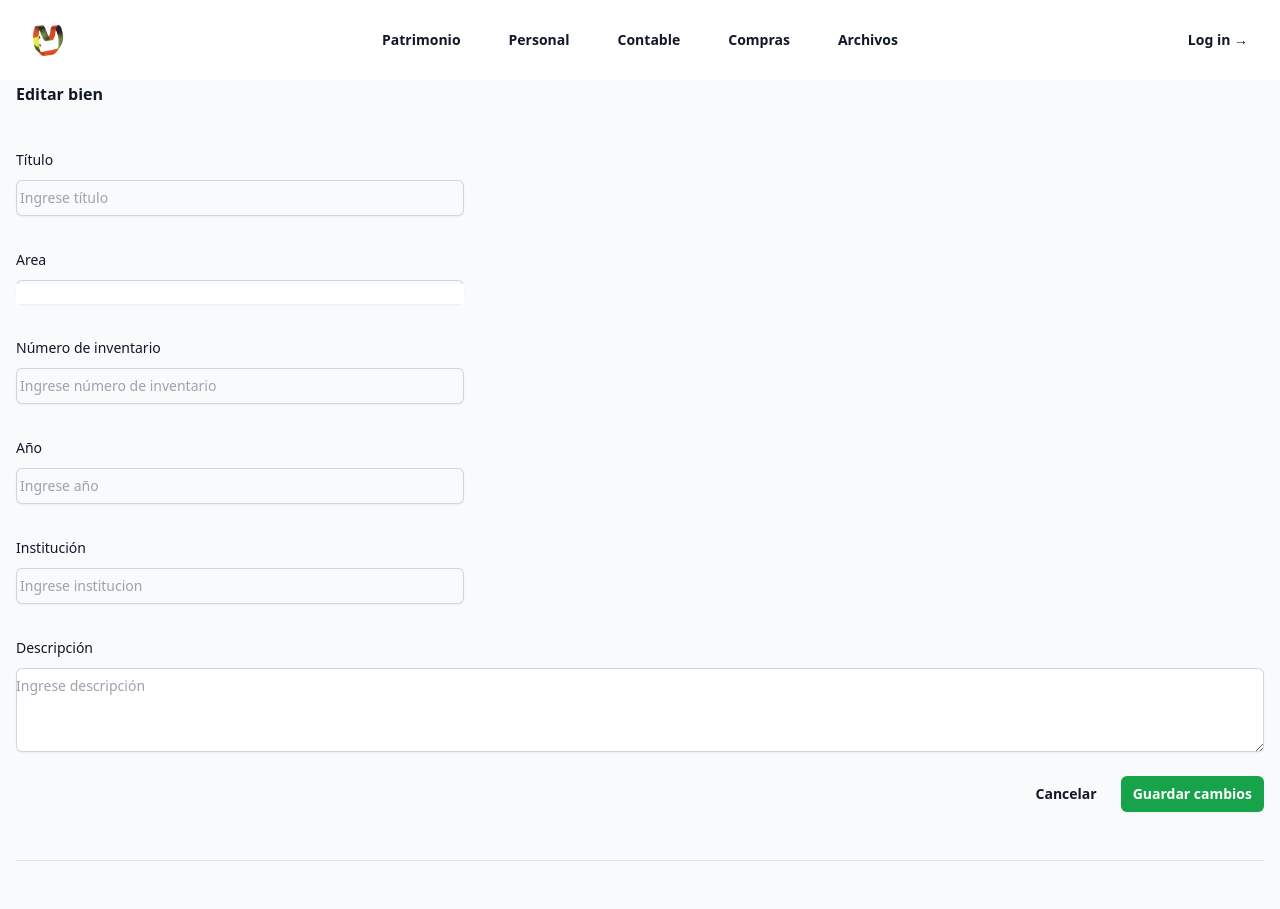
After one commit to MilenaConfeggi/CIDEPINT-UNLP, a Flask app: template administracion/src/web/templates/patrimonio/formulario_editar.html in a window 1280 px wide. The commit adds this page. Run offline with Flask 3, Linux system fonts and the light colour scheme; the template is opened without the code that fills it, so the values that code supplies are empty, except form fields; tables that the repository leaves empty hold one stand-in row (values such as "Sample post"); form fields are guessed from the names that the template uses; parts of the project's set-up code (start-up, migrations or seed data) failed here and were passed over; some libraries are stand-ins or nearby versions.

Commit message:
Editar bien

````diff
--- a/administracion/src/web/forms/bien_nuevo.py
+++ b/administracion/src/web/forms/bien_nuevo.py
@@ -18,7 +18,7 @@ class FormularioNuevoBien(FlaskForm):
                                                   render_kw={"aria-label": "Numero de inventario"}
                                                   )
     anio = IntegerField('Año', validators=[DataRequired(message="es requerido"),
-                                           NumberRange(min=1900, max=2500, message="debe estar entre 1900 y 2500")],
+                                           NumberRange(min=1, max=2500, message="debe estar entre 1 y 2500")],
                                          render_kw={"aria-label": "Año"})
     institucion = StringField('Institución', validators=[DataRequired(message="es requerido"),
                                              Length(max=50,message="no puede exceder los 50 caracteres")],
--- a/administracion/src/web/templates/archivos_admin/editar_carpeta.html
+++ b/administracion/src/web/templates/archivos_admin/editar_carpeta.html
@@ -1,5 +1,5 @@
 {% extends 'layout.html' %}
-{% block title %}Nuevo Bien{% endblock %}
+{% block title %}Editar carpeta{% endblock %}
 {% block content %}
     <form class="px-4" method="POST" action="{{ url_for('archivos.actualizar_carpeta', id_carpeta=id_carpeta) }}">
         {{ form.hidden_tag() }}
--- a/administracion/src/web/templates/archivos_admin/nueva_carpeta.html
+++ b/administracion/src/web/templates/archivos_admin/nueva_carpeta.html
@@ -1,5 +1,5 @@
 {% extends 'layout.html' %}
-{% block title %}Nuevo Bien{% endblock %}
+{% block title %}Nueva Carpeta{% endblock %}
 {% block content %}
     <form class="px-4" method="POST" action="{{ url_for('archivos.agregar_carpeta') }}">
         {{ form.hidden_tag() }}
--- /dev/null
+++ b/administracion/src/web/templates/patrimonio/formulario_editar.html
@@ -0,0 +1,85 @@
+<!--
+  This example requires some changes to your config:
+
+  ```
+  // tailwind.config.js
+  module.exports = {
+    // ...
+    plugins: [
+      // ...
+      require('@tailwindcss/forms'),
+    ],
+  }
+  ```
+-->
+
+{% extends 'layout.html' %}
+{% block title %}Editar Bien{% endblock %}
+{% block content %}
+    <form class="px-4" method="POST" action="{{ url_for('patrimonio.actualizar_bien', id_bien=id_bien) }}">
+        {{ form.hidden_tag() }}
+
+        <div class="space-y-12">
+        <div class="border-b border-gray-900/10 pb-12">
+            <h2 class="text-base/7 font-semibold text-gray-900">Editar bien</h2>
+
+            <div class="mt-10 grid grid-cols-1 gap-x-6 gap-y-8 sm:grid-cols-6">
+                <div class="sm:col-span-4">
+                    <label for="titulo" class="block text-sm/6 font-medium text-gray-900">Título</label>
+                    <div class="mt-2">
+                        <div class="flex rounded-md shadow-sm ring-1 ring-inset ring-gray-300 focus-within:ring-2 focus-within:ring-inset focus-within:ring-indigo-600 sm:max-w-md">
+                            {{ form.titulo(class='form-control block flex-1 border-0 bg-transparent py-1.5 pl-1 text-gray-900 placeholder:text-gray-400 focus:ring-0 sm:text-sm/6', placeholder='Ingrese título') }}
+                        </div>
+                    </div>
+                </div>
+
+                <div class="sm:col-span-4">
+                    <label for="area" class="block text-sm/6 font-medium text-gray-900">Area</label>
+                    <div class="mt-2">
+                        <div class="flex rounded-md shadow-sm ring-1 ring-inset ring-gray-300 focus-within:ring-2 focus-within:ring-inset focus-within:ring-indigo-600 sm:max-w-md">
+                            {{ form.area(class='block w-full mt-1 text-sm form-select focus:border-black-400 focus:outline-none focus:shadow-outline-black') }}
+                        </div>
+                    </div>
+                </div>
+
+                <div class="sm:col-span-4">
+                    <label for="numero_inventario" class="block text-sm/6 font-medium text-gray-900">Número de inventario</label>
+                    <div class="mt-2">
+                        <div class="flex rounded-md shadow-sm ring-1 ring-inset ring-gray-300 focus-within:ring-2 focus-within:ring-inset focus-within:ring-indigo-600 sm:max-w-md">
+                            {{ form.numero_inventario(class='form-control block flex-1 border-0 bg-transparent py-1.5 pl-1 text-gray-900 placeholder:text-gray-400 focus:ring-0 sm:text-sm/6', placeholder='Ingrese número de inventario') }}
+                        </div>
+                    </div>
+                </div>
+
+                <div class="sm:col-span-4">
+                    <label for="anio" class="block text-sm/6 font-medium text-gray-900">Año</label>
+                    <div class="mt-2">
+                        <div class="flex rounded-md shadow-sm ring-1 ring-inset ring-gray-300 focus-within:ring-2 focus-within:ring-inset focus-within:ring-indigo-600 sm:max-w-md">
+                            {{ form.anio(class='form-control block flex-1 border-0 bg-transparent py-1.5 pl-1 text-gray-900 placeholder:text-gray-400 focus:ring-0 sm:text-sm/6', placeholder='Ingrese año') }}
+                        </div>
+                    </div>
+                </div>
+
+                <div class="sm:col-span-4">
+                    <label for="institucion" class="block text-sm/6 font-medium text-gray-900">Institución</label>
+                    <div class="mt-2">
+                        <div class="flex rounded-md shadow-sm ring-1 ring-inset ring-gray-300 focus-within:ring-2 focus-within:ring-inset focus-within:ring-indigo-600 sm:max-w-md">
+                            {{ form.institucion(class='form-control block flex-1 border-0 bg-transparent py-1.5 pl-1 text-gray-900 placeholder:text-gray-400 focus:ring-0 sm:text-sm/6', placeholder='Ingrese institucion') }}
+                        </div>
+                    </div>
+                </div>
+
+                <div class="col-span-full">
+                    <label for="descripcion" class="block text-sm/6 font-medium text-gray-900">Descripción</label>
+                    <div class="mt-2">
+                        {{ form.descripcion(rows="3", class="block w-full rounded-md border-0 py-1.5 text-gray-900 shadow-sm ring-1 ring-inset ring-gray-300 placeholder:text-gray-400 focus:ring-2 focus:ring-inset focus:ring-indigo-600 sm:text-sm/6", placeholder='Ingrese descripción') }}
+                    </div>
+                </div>
+
+        </div>
+        <div class="mt-6 flex items-center justify-end gap-x-6">
+            <a href="{{ url_for('patrimonio.index') }}" type="button" class="text-sm/6 font-semibold text-gray-900">Cancelar</a>
+            <button type="submit" class="rounded-md bg-green-600 px-3 py-2 text-sm font-semibold text-white shadow-sm hover:bg-green-500 focus-visible:outline focus-visible:outline-2 focus-visible:outline-offset-2 focus-visible:outline-green-600">Guardar cambios</button>
+        </div>
+    </form>
+{% endblock %}
--- a/administracion/src/web/templates/patrimonio/formulario_nuevo.html
+++ b/administracion/src/web/templates/patrimonio/formulario_nuevo.html
@@ -85,8 +85,8 @@
                             <svg class="w-8 h-8 mb-4 text-gray-500 dark:text-gray-400" aria-hidden="true" fill="none" viewBox="0 0 20 16">
                                 <path stroke="currentColor" stroke-linecap="round" stroke-linejoin="round" stroke-width="2" d="M13 13h3a3 3 0 0 0 0-6h-.025A5.56 5.56 0 0 0 16 6.5 5.5 5.5 0 0 0 5.207 5.021C5.137 5.017 5.071 5 5 5a4 4 0 0 0 0 8h2.167M10 15V6m0 0L8 8m2-2 2 2"/>
                             </svg>
-                            <p class="mb-2 text-sm text-gray-500 dark:text-gray-400"><span class="font-semibold">Click to upload</span> or drag and drop</p>
-                            <p class="text-xs text-gray-500 dark:text-gray-400">SVG, PNG, JPG or GIF (MAX. 800x400px)</p>
+                            <p class="mb-2 text-sm text-gray-500 dark:text-gray-400"><span class="font-semibold">Click para subir</span> o arrastra y soltá</p>
+                            <p class="text-xs text-gray-500 dark:text-gray-400"></p>
                         </div>
                         {{ form.archivos_adjuntos(class="hidden", id="dropzone-file", multiple=True) }}
                     </label>
--- a/administracion/src/web/templates/patrimonio/lista.html
+++ b/administracion/src/web/templates/patrimonio/lista.html
@@ -123,7 +123,7 @@
                                 ></path>
                             </svg>
                         </a>
-                        <button
+                        <a href="{{ url_for('patrimonio.editar_bien', id_bien=bien.id) }}"
                         class="flex items-center justify-between px-2 py-2 text-sm font-medium leading-5 text-black-600 rounded-lg focus:outline-none focus:shadow-outline-gray"
                         aria-label="Editar"
                         >
@@ -137,7 +137,7 @@
                                 d="M13.586 3.586a2 2 0 112.828 2.828l-.793.793-2.828-2.828.793-.793zM11.379 5.793L3 14.172V17h2.828l8.38-8.379-2.83-2.828z"
                                 ></path>
                             </svg>
-                        </button>
+                        </a>
                         {% if bien.motivo_baja %}
                         {% else %}
                             <button data-id="{{ bien.id }}"
````
Also changed, not shown: administracion/src/core/servicios/patrimonio.py (+22 -0 lines), administracion/src/web/controllers/patrimonio.py (+44 -0 lines). Lines whose indentation alone changed are shown as unchanged.
